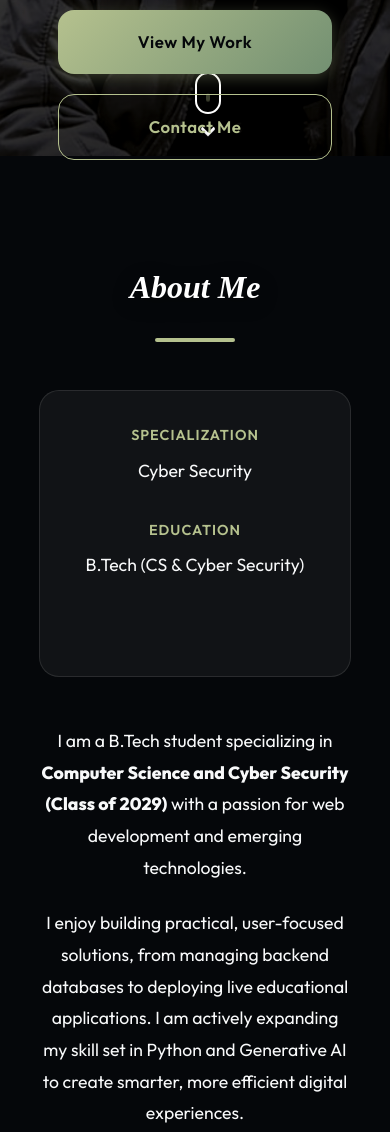
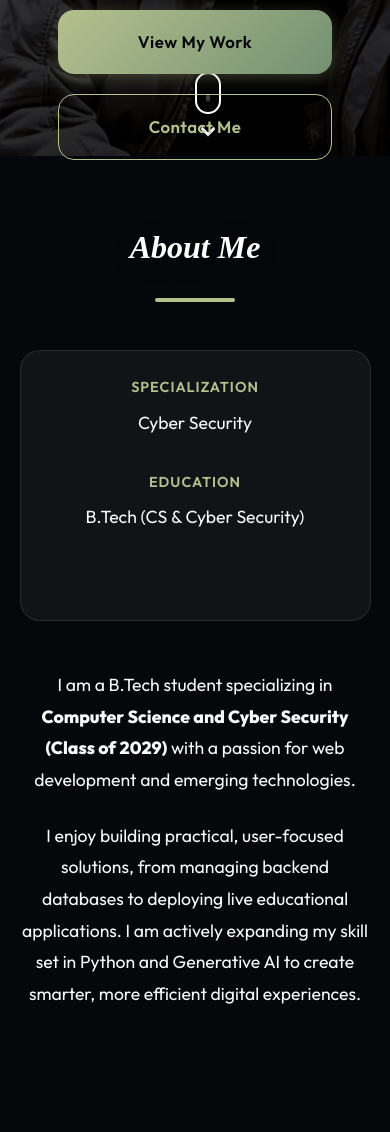
Before and after one commit to mraayush979blip/my-resume, a plain HTML site: page index.html in a window 390 px wide. Shown: the part 688-1820 px from the top of the page. Drawn offline with nearby package versions, Linux system fonts and the light colour scheme; a web font is replaced by a local one.

Commit message:
Enhance section and about-info styles with padding
Added padding to section and about-info styles.

```diff
--- a/style_v2.css
+++ b/style_v2.css
@@ -1153,6 +1153,10 @@ footer {
         margin-bottom: 1rem;
     }
 
+    section {
+        padding: 60px 5%;
+    }
+
     .about-grid {
         grid-template-columns: 1fr;
         gap: 3rem;
@@ -1162,6 +1166,7 @@ footer {
     .about-info {
         order: -1;
         align-items: center;
+        padding: 1.5rem;
     }
 
     .section-header {
```
